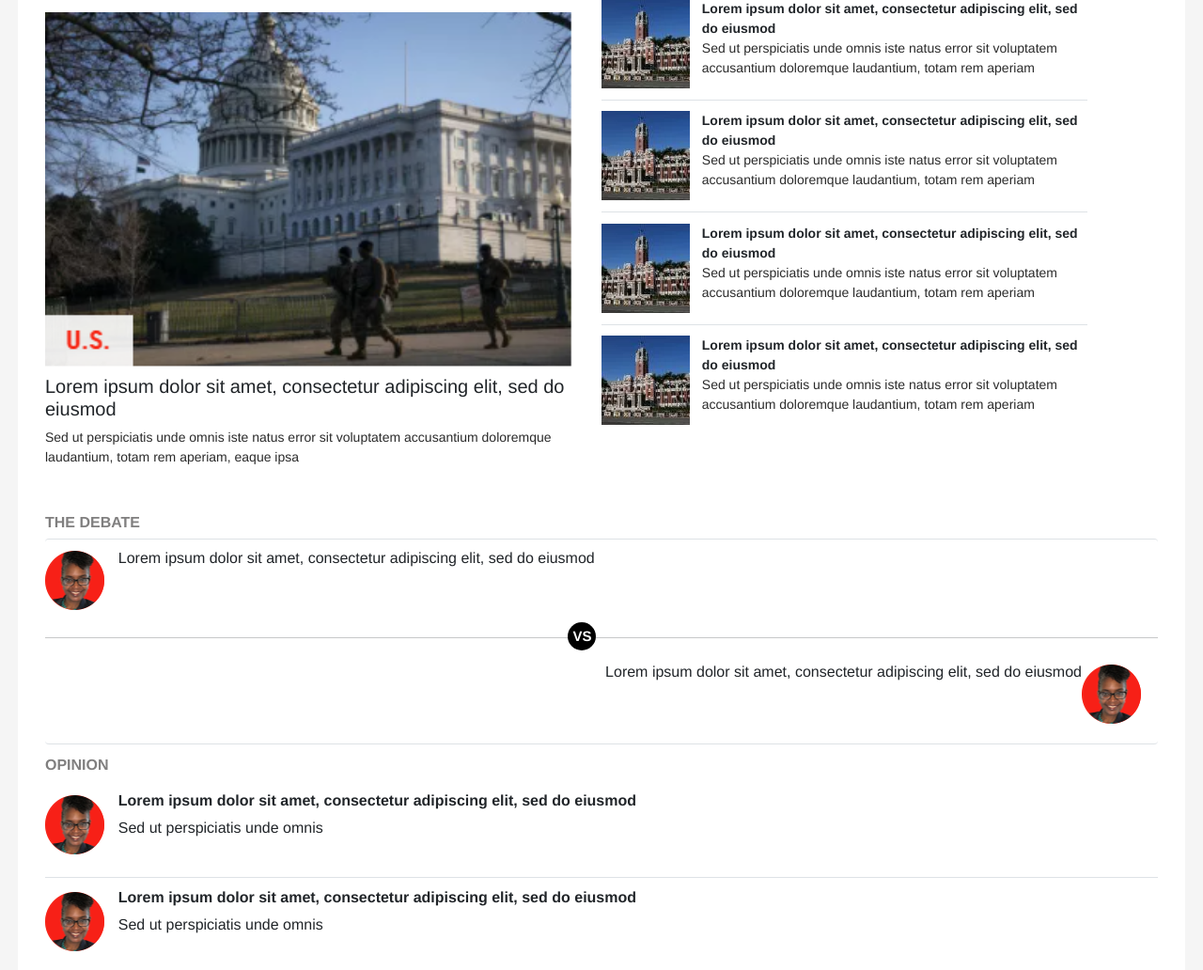
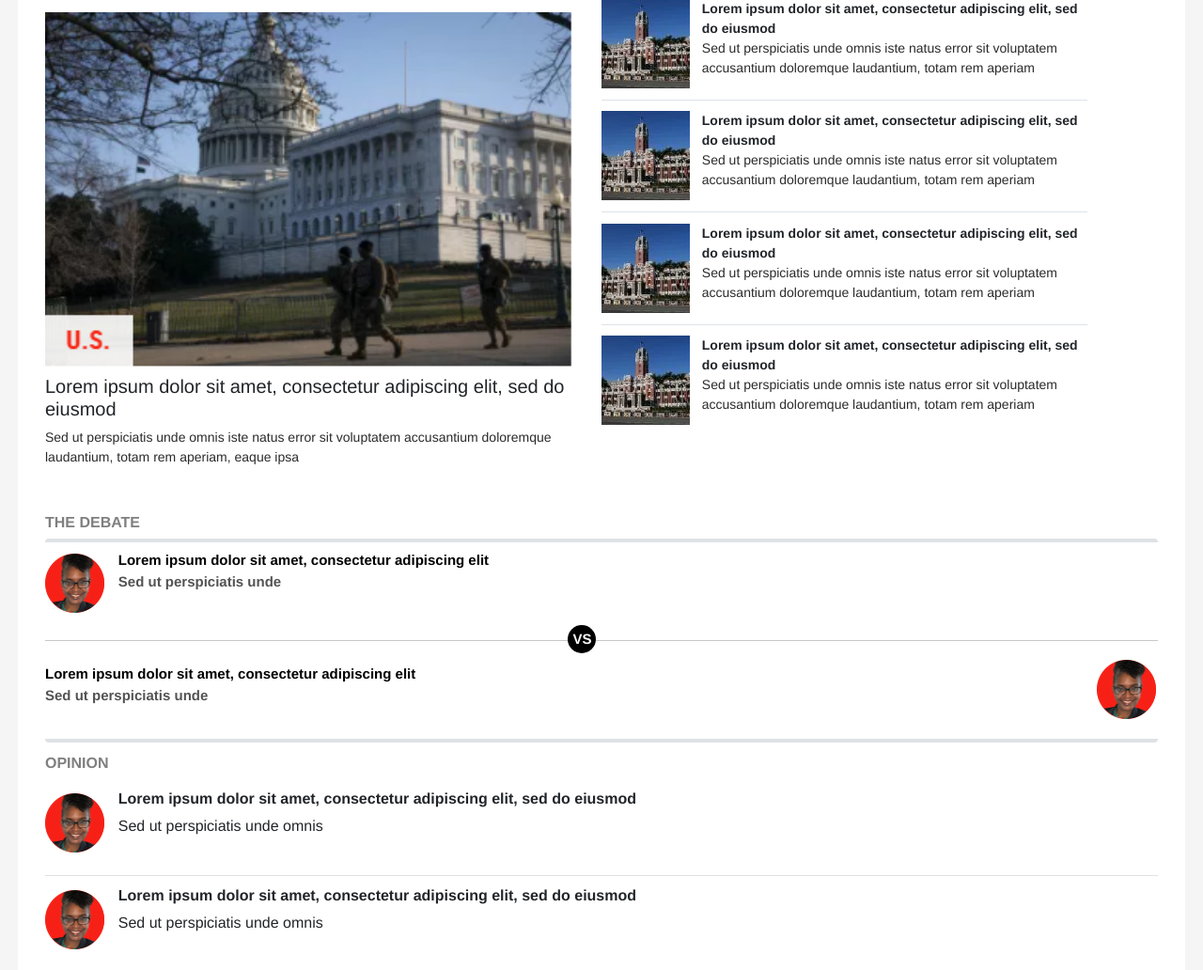
Before and after one commit to emarjani/newsweek-homepage, a PHP site: page /website.html in a window 1280 px wide. Shown: the part 2833-3865 px from the top of the page at 94% size. Run offline with PHP 8.4, Linux system fonts and the light colour scheme.

Commit message:
edited debate section

```diff
--- a/custom.css
+++ b/custom.css
@@ -91,15 +91,13 @@ header h1 {
 }
 
 .heading {
+    width: 100%;
     position: absolute;
     top: 20px;
-    width: calc(100% - 2*(1.8rem));
     color: white;
 }
 
-header .buttons {
-    min-width: 200px;
-}
+header .buttons {min-width: 200px;}
 
 header button {
     border-radius: 20px !important;
@@ -163,6 +161,21 @@ header button {
 }
 /*
 -------------------- */
+
+/* The debate */
+
+#the-debate p {
+    /* border: 1px blue solid; */
+    font-size: 15px;
+    font-weight: 600;
+    color: rgb(83, 83, 83);
+}
+
+#the-debate p:first-child {color: black;}
+
+#the-debate li {border-width: 4px !important;}
+
+
 
 #opinion img,
 #the-debate img {
--- a/website.html
+++ b/website.html
@@ -17,8 +17,8 @@
         <script src="https://cdn.jsdelivr.net/npm/bootstrap@5.0.0-beta2/dist/js/bootstrap.bundle.min.js" integrity="sha384-b5kHyXgcpbZJO/tY9Ul7kGkf1S0CWuKcCD38l8YkeH8z8QjE0GmW1gYU5S9FOnJ0" crossorigin="anonymous"></script>
 
         <header>
-            <section class="heading-container base-pad">
-                <div class="heading d-flex justify-content-between align-items-end">
+            <section class="heading-container ">
+                <div class="heading base-pad d-flex justify-content-between align-items-end">
                     <p id="homepage-date" class="mb-1 header-font">Wed, Mar 10, 2021</p>
                     <h1 class="nw-font">Newsweek</h1>
                     <section class="buttons d-flex justify-content-between align-items-center">
@@ -274,15 +274,21 @@
                         <ul class="list-group">
                             <li class="list-group-item d-flex p-0 border-top">
                                 <img class="img-margin mt-2" src="imgs/icon.PNG">
-                                <p class="mt-2">Lorem ipsum dolor sit amet, consectetur adipiscing elit, sed do eiusmod</p>
+                                <div class="mt-2">
+                                    <p class="m-0">Lorem ipsum dolor sit amet, consectetur adipiscing elit</p>
+                                    <p class="mb-0">Sed ut perspiciatis unde</p>
+                                </div>
                             </li>
                             <div id="vs-container" class="position-relative">
                                 <hr>
-                                <div id="vs-icon" class="text-bold rounded-circle"><p>VS</p></div>
+                                <div id="vs-icon" class="text-bold rounded-circle"><p class="text-white">VS</p></div>
                             </div>
-                            <li class="list-group-item d-flex flex-row-reverse border-bottom">
+                            <li class="list-group-item d-flex flex-row-reverse justify-content-between border-bottom px-0 pt-0">
                                 <img class="" src="imgs/icon.PNG">
-                                <p class="">Lorem ipsum dolor sit amet, consectetur adipiscing elit, sed do eiusmod</p>
+                                <div class="mt-2">
+                                    <p class="m-0">Lorem ipsum dolor sit amet, consectetur adipiscing elit</p>
+                                    <p class="mb-0">Sed ut perspiciatis unde</p>
+                                </div>
                             </li>
                         </ul>
                     </section>
@@ -474,7 +480,7 @@
                             </div>
                             <div class="col-md-4">
                                 <ul class="list-group">
-                                    <li class="list-group-item d-flex p-0 mb-2">
+                                    <li class="list-group-item d-flex p-0 mb-2 border-0">
                                         <img class="side-img img-margin" src="imgs/sideimg.PNG">
                                         <h6 class="text-bold">Lorem ipsum dolor sit amet, consectetur adipiscing elit</h6>
                                     </li>
```
